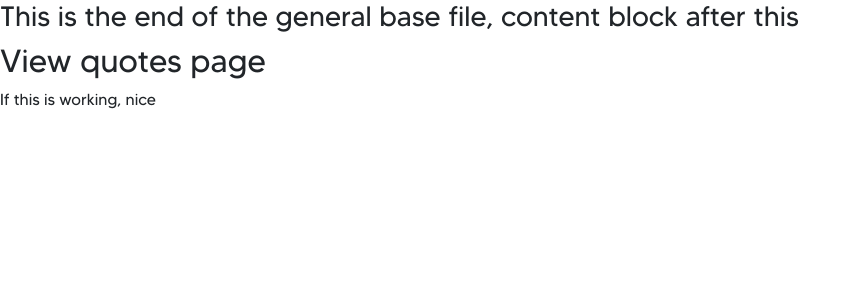
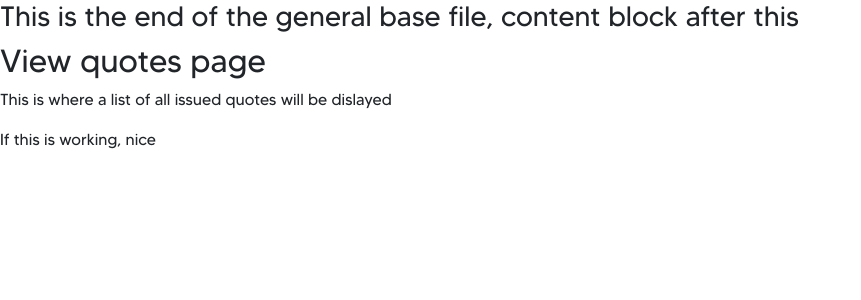
Before and after one commit to jackkeepin/Frenchay-Fencing-Management-Service, a Django app: page /quote/view-quotes in a window 1280 px wide. Shown: the part 64-364 px from the top of the page, without its empty margins (0-861 px from the left). Run offline with Django 3.2, Linux system fonts and the light colour scheme; some libraries are stand-ins or nearby versions.

Commit message:
First commit to develop branch

```diff
--- a/quote/templates/quote/view_quotes.html
+++ b/quote/templates/quote/view_quotes.html
@@ -3,6 +3,7 @@
 {% block content %}
 
     <h2>View quotes page</h2>
+    <p>This is where a list of all issued quotes will be dislayed</p>
     <p>If this is working, nice</p>
 
 {% endblock content %}
```
